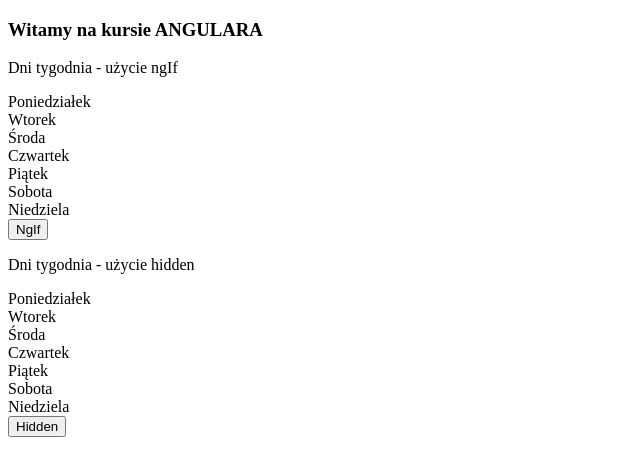
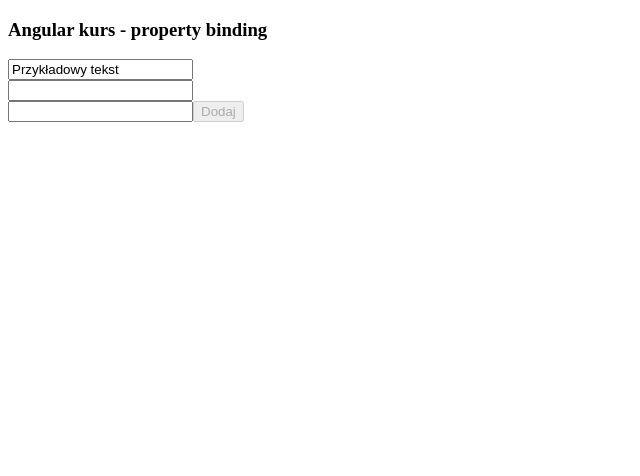
Before and after one commit to Kastyk/angular-kurs, an Angular app: page / in a window 1280 px wide. Shown: the top 476 px of the page, without its empty margins (0-640 px from the left). Built offline with nearby package versions, Linux system fonts and the light colour scheme.

Commit message:
Wstęp do data binding

```diff
--- a/src/app/app.component.html
+++ b/src/app/app.component.html
@@ -1,18 +1,16 @@
-<h3>Witamy na kursie {{ title | uppercase }}</h3>
-
-<p>Dni tygodnia - użycie ngIf</p>
-
-<ng-container *ngIf="isVisible">
-  <div *ngFor="let day of days">
-    <div>{{ day }}</div>
-  </div>
-</ng-container>
-<button (click)="show()">NgIf</button>
-<br />
-<p>Dni tygodnia - użycie hidden</p>
-<div [hidden]="isHidden">
-  <div *ngFor="let day of days">
-    <div>{{ day }}</div>
-  </div>
+<h3>Angular kurs - property binding</h3>
+<div>
+  <!--Bindowanie zmiennej do wartości value-->
+  <input [value]="inputText" />
 </div>
-<button (click)="hidden()">Hidden</button>
+<div>
+  <!--Dwustronne bindowanie-->
+  <input [(ngModel)]="inputText2Way" />
+  {{ inputText2Way }}
+</div>
+<div>
+  <!--Bindowanie eventu, zmiennej oraz interpolacja-->
+  <input (click)="click($event)" />
+  <button [disabled]="button">Dodaj</button>
+  {{ showClick }}
+</div>
--- a/src/app/app.component.ts
+++ b/src/app/app.component.ts
@@ -6,22 +6,12 @@
   styleUrls: ['./app.component.css'],
 })
 export class AppComponent {
-  title = 'Angulara';
-  days = [
-    'Poniedziałek',
-    'Wtorek',
-    'Środa',
-    'Czwartek',
-    'Piątek',
-    'Sobota',
-    'Niedziela',
-  ];
-  isVisible = true;
-  isHidden = false;
-  show = () => {
-    this.isVisible = !this.isVisible;
-  };
-  hidden = () => {
-    this.isHidden = !this.isHidden;
+  inputText = 'Przykładowy tekst';
+  inputText2Way = ' ';
+  button = true;
+  showClick = '';
+  click = (event) => {
+    this.showClick = 'Przycisk aktywny!';
+    this.button = false;
   };
 }
```
